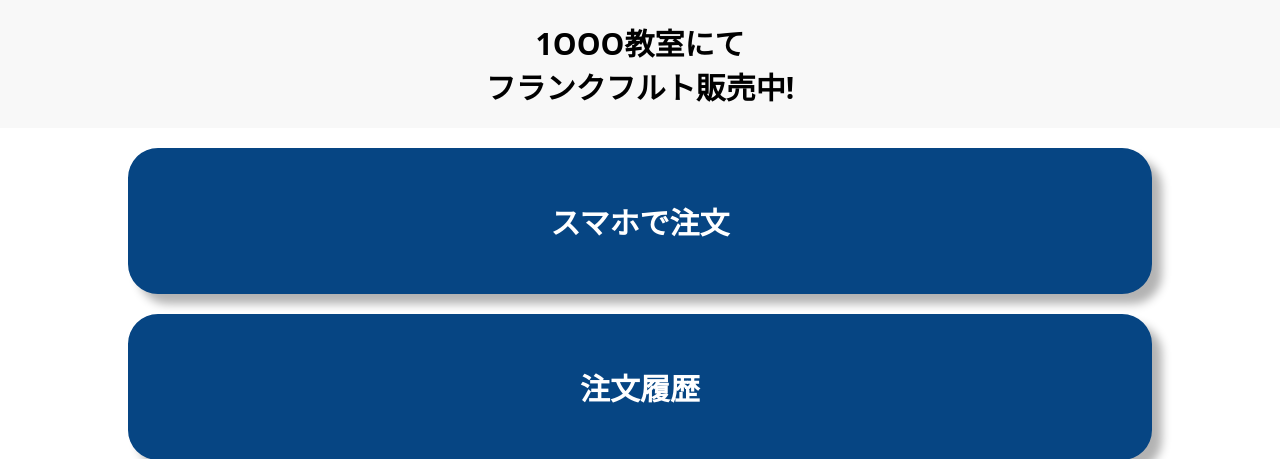
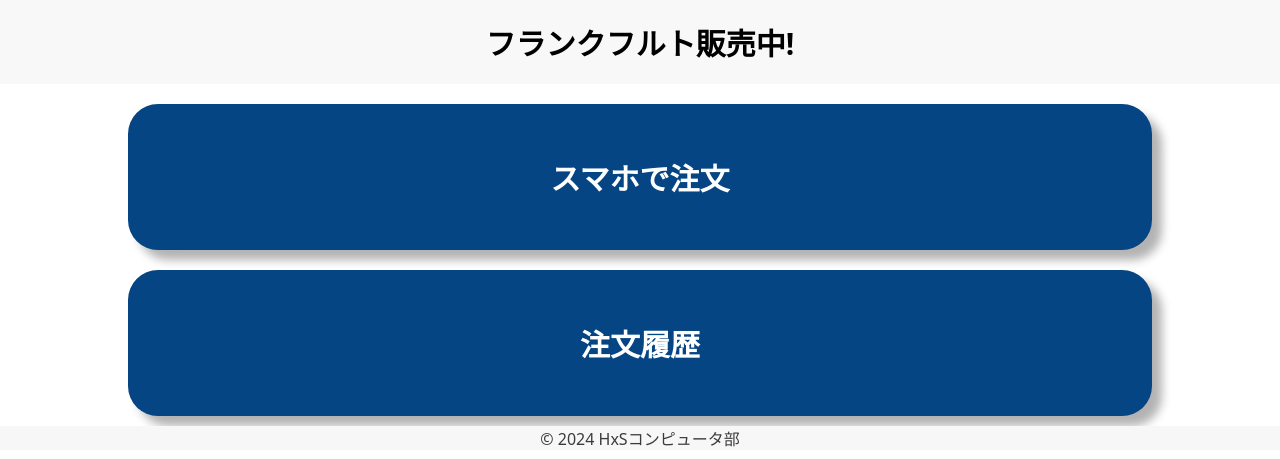
Before and after one commit to oithxs/mobile-order-2024, a Flask app: page /top in a window 1280 px wide. Shown: the part 100-559 px from the top of the page. Run offline with Flask 3, Linux system fonts and the light colour scheme.

Commit message:
メッセージの変更

```diff
--- a/Flask/templates/user/top.html
+++ b/Flask/templates/user/top.html
@@ -10,7 +10,7 @@
   <meta charset="UTF-8">
   <!-- <h1></h1> --->
   <main>
-    <div class="navigation">1OOO教室にて<br>フランクフルト販売中!</div>
+    <div class="navigation">フランクフルト販売中!</div>
     <input type="button" class="link_button" onclick="location.href='order'" value="スマホで注文">
     <input type="button" class="link_button" onclick="location.href='history'" value="注文履歴">
   </main>
```
